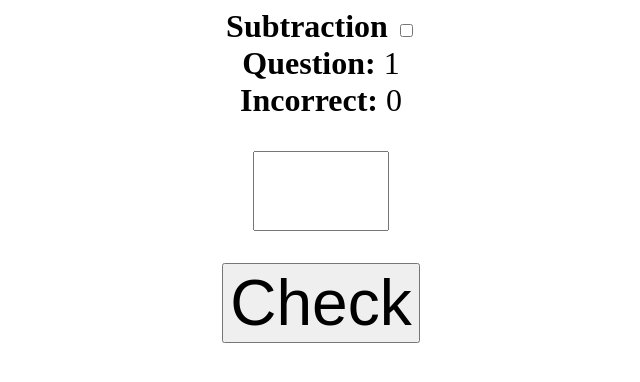
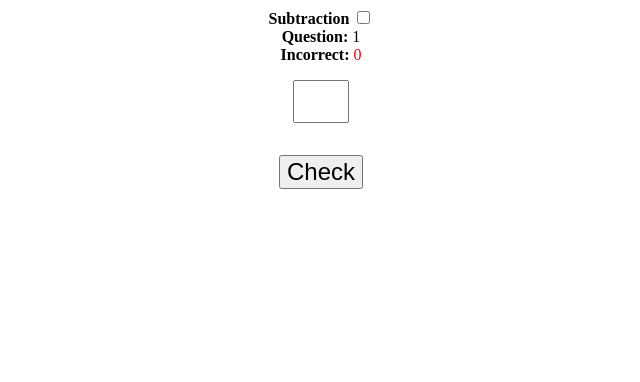
Before and after one commit to penicylline/penicylline.github.io, a plain HTML site: page math/index.html in a window 1280 px wide. Shown: the whole page, without its empty margins (327-967 px from the left). Drawn offline with nearby package versions, Linux system fonts and the light colour scheme.

Commit message:
Update default.css

```diff
--- a/math/css/default.css
+++ b/math/css/default.css
@@ -5,15 +5,22 @@ html, body {
 .row {
     width: 100%;
     text-align: center;
-    font-size: 2em;
     margin-bottom: 1em;
 }
 
-#btnCheck {
+.red {
+    color: #ff0000;
+}
+
+.game {
     font-size: 2em;
 }
 
+#btnCheck {
+    font-size: 1.5em;
+}
+
 #answer{
-    font-size: 2em;
-    width: 2em;
+    font-size: 1em;
+    width: 1.5em;
 }
```
